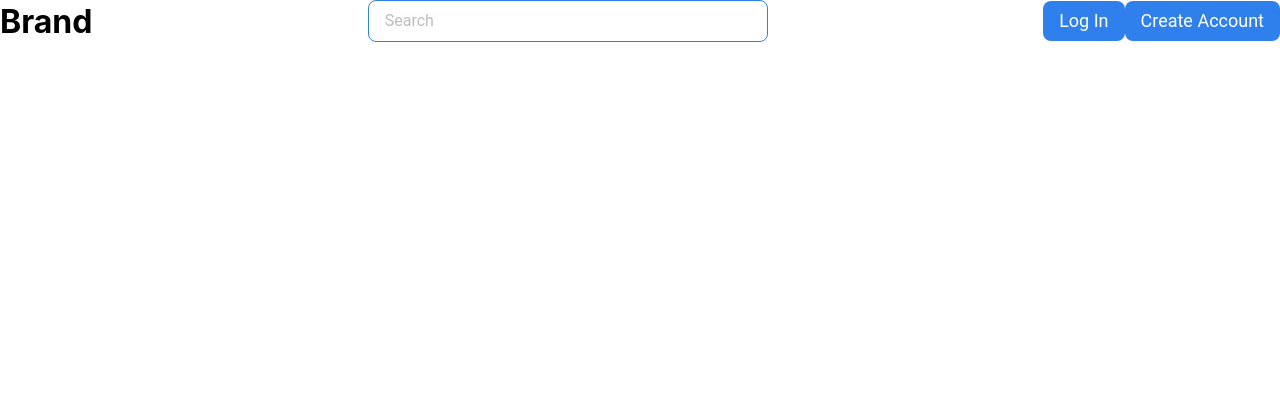
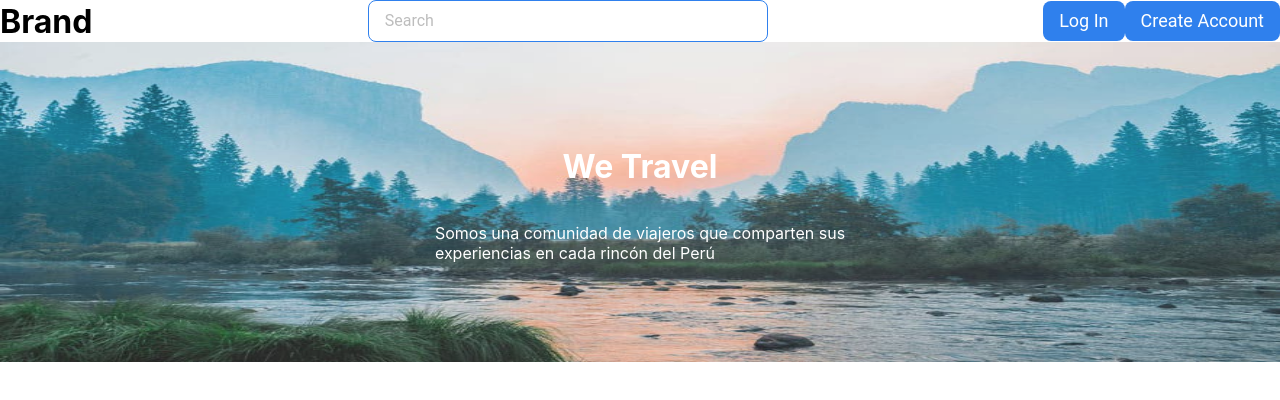
Before and after one commit to angelivan44/we-travel-react, a React (Create React App) app: page / in a window 1280 px wide. Shown: the top 400 px of the page. Built offline with nearby package versions, Linux system fonts and the light colour scheme.

Commit message:
Add heroBanner

```diff
--- /dev/null
+++ b/src/components/UI/HeroBanner.js
@@ -0,0 +1,29 @@
+import styled from "@emotion/styled";
+import image from "../../assets/images/heroBanner1.jpg"
+
+export default function HeroBanner() {
+  return (
+    <StyledDiv>
+      <img src={image}></img>
+      <h1>We Travel</h1>
+      <p>Somos una comunidad de viajeros que comparten sus <br/> experiencias en cada rincón del Perú</p>
+    </StyledDiv>
+  )
+}
+
+const StyledDiv = styled.div`
+  height: 40vh;
+  position: relative;
+  display:flex;
+  justify-content: center;
+  align-items: center;
+  flex-flow: column;
+  color:white;
+  & > img {
+    position: absolute;
+    width: 100%;
+    height: 100%;
+    opacity : 0.9;
+    z-index: -1;
+  }
+`
--- a/src/pages/Main.js
+++ b/src/pages/Main.js
@@ -1,9 +1,12 @@
 import Navbar from "../components/UI/Navbar";
+import HeroBanner from "../components/UI/HeroBanner"
 
 export default function Main() {
   return (
     <div>
       <Navbar />
+      <HeroBanner />
+
     </div>
   )
 }
```
Also changed, not shown: src/assets/images/heroBanner1.jpg (added).
